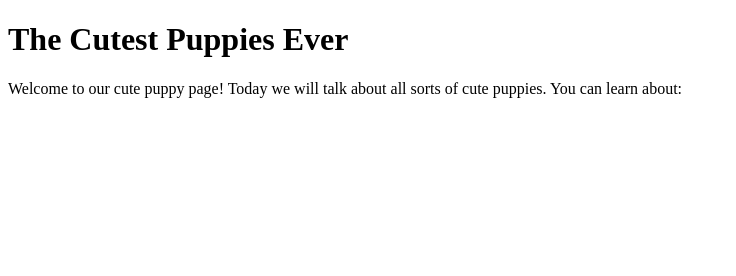
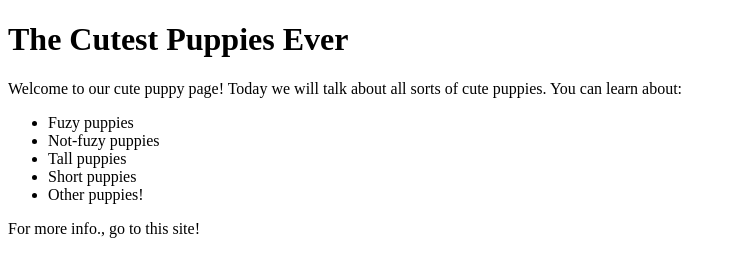
Before and after one commit to EliseJH/EliseJH.github.io, a plain HTML site: page index.html in a window 1280 px wide. Shown: the whole page, without its empty margins (0-736 px from the left). Drawn offline with Linux system fonts and the light colour scheme.

Commit message:
Update index.html

```diff
--- a/index.html
+++ b/index.html
@@ -11,9 +11,19 @@
   <h1>
     <b>The Cutest Puppies Ever</b></h1>
   <p>
-     Welcome to our cute puppy page! Today we will talk about all sorts of cute puppies. You can learn about:
+    Welcome to our cute puppy page! Today we will talk about all sorts of cute puppies. You can learn about:
   </p>
+  <ul>
+    <li>Fuzy puppies</li>
+    <li>Not-fuzy puppies</li>
+    <li>Tall puppies</li>
+    <li>Short puppies</li>
+    <li>Other puppies!</li>
+  </ul>
 
+  <footer>
+    For more info., go to this site!
+  </footer>
 
 </body>
 
```
